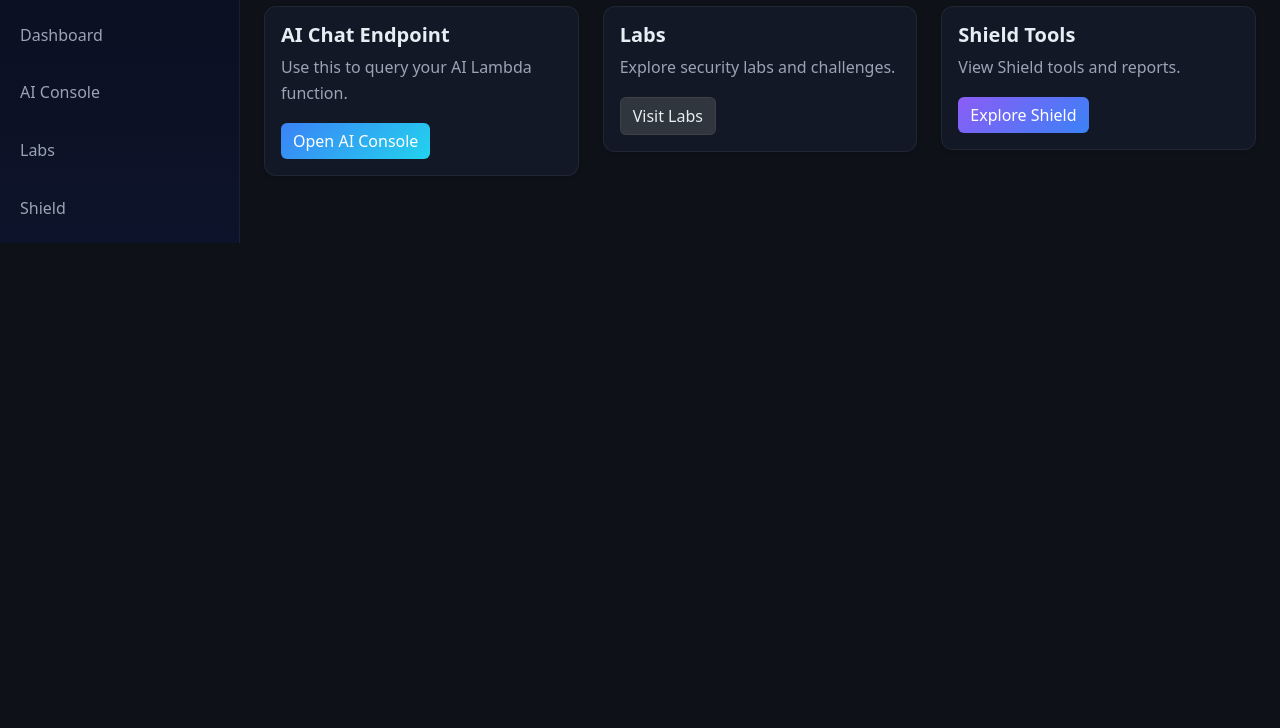
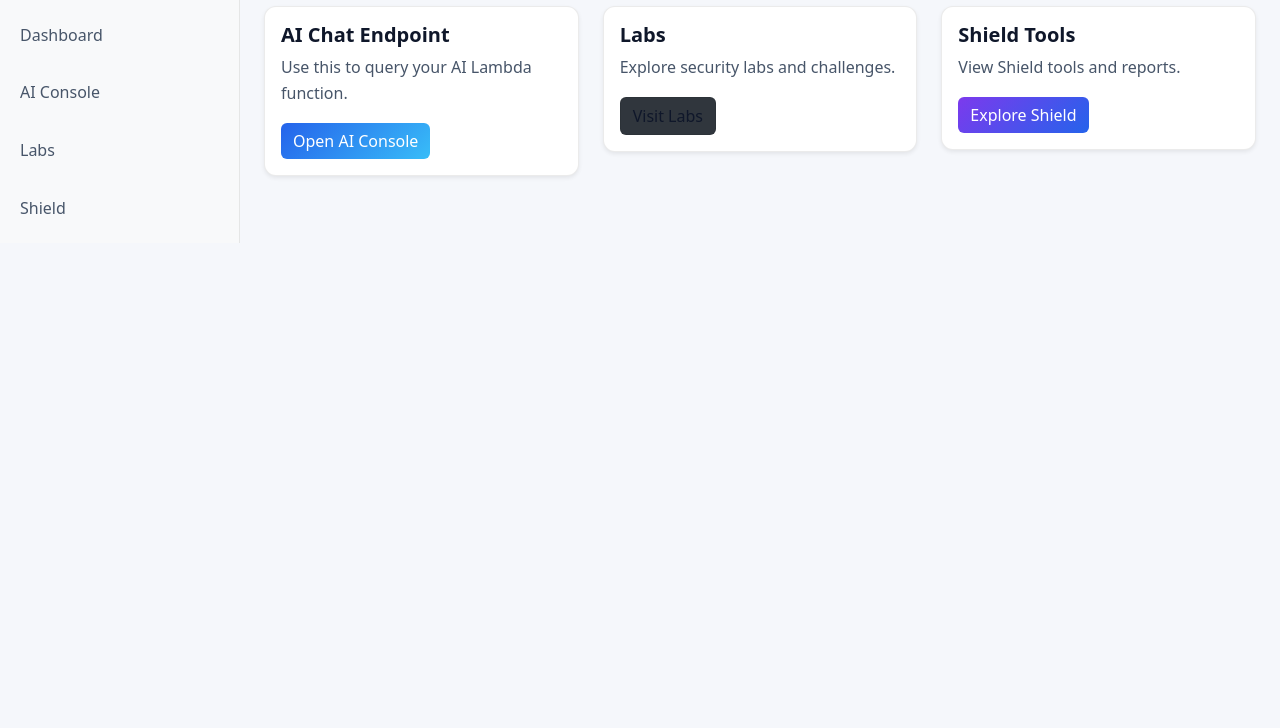
Before and after one commit to S3curethecloud/securethecloud-platform, a website: page index.html in a window 1280 px wide. Shown: the part 72-800 px from the top of the page. Drawn offline with nearby package versions, Linux system fonts and the light colour scheme.

Commit message:
✨ Light-mode card hover polish (softened glow)

```diff
--- a/index.html
+++ b/index.html
@@ -42,7 +42,7 @@
         <!-- Header actions (top right) -->
         <div class="d-flex align-items-center gap-2">
           <!-- 🍌 Theme Toggle -->
-          <button class="theme-toggle" id="themeToggle" title="Toggle theme">
+          <button id="themeToggle" class="theme-toggle" title="Toggle theme">
             🍌
           </button>
 
@@ -92,6 +92,6 @@
   <!-- Scripts -->
   <script src="https://cdn.jsdelivr.net/npm/bootstrap@5.3.0/dist/js/bootstrap.bundle.min.js"></script>
   <script src="/site/js/theme-toggle.js"></script>
-  <script src="/site/js/azure-admin.js"></script>
+  <script src="/site/azure-admin/js/azure-admin.js"></script>
 </body>
 </html>
--- a/site/css/azure-admin.css
+++ b/site/css/azure-admin.css
@@ -1,35 +1,65 @@
 /* ======================================================
-   SecureTheCloud – Azure Hybrid Dark Theme
-   ====================================================== */
+   SecureTheCloud – Azure Hybrid Theme (MGF Standard)
+   Light (default) + Dark via data-theme
+====================================================== */
 
+/* ================================
+   🌞 LIGHT MODE (DEFAULT)
+================================ */
 :root {
-  /* Core palette */
-  --bg-main: #0e1117;
-  --bg-sidebar: linear-gradient(180deg, #0a0f1f 0%, #0d132a 100%);
-  --bg-card: #121826;
+  --bg-main: #f5f7fb;
+  --bg-sidebar: #ffffff;
+  --bg-card: #ffffff;
+  --bg-card-hover: #f0f4ff;
+
+  --text-primary: #0f172a;
+  --text-secondary: #475569;
+  --text-muted: #6e7681;
+
+  --accent: #2563eb;
+  --accent-blue: #2563eb;
+  --accent-cyan: #38bdf8;
+  --accent-purple: #7c3aed;
+
+  --border-subtle: rgba(0,0,0,0.08);
+  --glow: none;
+}
+
+/* ================================
+   🌑 DARK MODE (AZURE HYBRID)
+================================ */
+[data-theme="dark"] {
+  --bg-main: radial-gradient(circle at top, #0b1220, #05070d 70%);
+  --bg-sidebar: linear-gradient(180deg, #0a1020, #05070d);
+  --bg-card: linear-gradient(180deg, #111827, #0b1220);
   --bg-card-hover: #18203a;
 
-  --text-primary: #e6edf3;
-  --text-secondary: #9ba3b4;
+  --text-primary: #e5e7eb;
+  --text-secondary: #9ca3af;
   --text-muted: #6e7681;
 
+  --accent: #38bdf8;
   --accent-blue: #3b82f6;
   --accent-cyan: #22d3ee;
   --accent-purple: #8b5cf6;
 
-  --border-subtle: rgba(255, 255, 255, 0.06);
-  --glow-soft: 0 0 0 1px rgba(59,130,246,0.25),
-               0 8px 24px rgba(0,0,0,0.45);
+  --border-subtle: rgba(255,255,255,0.06);
+  --glow: 0 0 20px rgba(56,189,248,0.15);
 }
 
-/* ---------- Base ---------- */
+/* ================================
+   BASE
+================================ */
 body {
-  background-color: var(--bg-main);
+  background: var(--bg-main);
   color: var(--text-primary);
-  font-family: system-ui, -apple-system, BlinkMacSystemFont, "Segoe UI", sans-serif;
+  font-family: system-ui, -apple-system, BlinkMacSystemFont,
+               "Segoe UI", sans-serif;
 }
 
-/* ---------- Sidebar ---------- */
+/* ================================
+   SIDEBAR
+================================ */
 .sidebar {
   min-width: 240px;
   background: var(--bg-sidebar);
@@ -51,48 +81,68 @@ body {
 
 .sidebar .nav-link:hover,
 .sidebar .nav-link.active {
-  background: rgba(59, 130, 246, 0.15);
+  background: rgba(59,130,246,0.15);
   color: var(--accent-blue);
 }
 
-/* ---------- Main Area ---------- */
+/* ================================
+   MAIN AREA
+================================ */
 .main {
-  background-color: var(--bg-main);
+  background: var(--bg-main);
 }
 
-/* ---------- Header ---------- */
+/* ================================
+   HEADER
+================================ */
 header h2 {
   font-weight: 600;
   letter-spacing: 0.3px;
 }
 
-/* ---------- Cards ---------- */
+/* ================================
+   CARDS – BASE
+================================ */
 .card {
-  background-color: var(--bg-card);
+  background: var(--bg-card);
   border: 1px solid var(--border-subtle);
   border-radius: 12px;
-  box-shadow: var(--glow-soft);
-  transition: transform 0.15s ease, box-shadow 0.15s ease, background 0.15s ease;
+  box-shadow: var(--glow);
+  transition: transform 0.15s ease,
+              box-shadow 0.15s ease,
+              background 0.15s ease;
 }
 
+/* ================================
+   ✨ CARDS – HOVER (DEFAULT)
+================================ */
 .card:hover {
   transform: translateY(-2px);
-  background-color: var(--bg-card-hover);
+  background: var(--bg-card-hover);
   box-shadow:
     0 0 0 1px rgba(59,130,246,0.35),
     0 12px 32px rgba(0,0,0,0.6);
 }
 
-.card-title {
+.card h5 {
   color: var(--text-primary);
   font-weight: 600;
 }
 
-.card-text {
+.card p {
   color: var(--text-secondary);
 }
 
-/* ---------- Buttons ---------- */
+/* ================================
+   ⭐ OPTIONAL MICRO-POLISH (LIGHT)
+================================ */
+[data-theme="light"] .card:hover {
+  box-shadow: 0 10px 20px rgba(37, 99, 235, 0.15);
+}
+
+/* ================================
+   BUTTONS
+================================ */
 .btn-primary {
   background: linear-gradient(135deg, var(--accent-blue), var(--accent-cyan));
   border: none;
@@ -119,7 +169,9 @@ header h2 {
   color: #ffffff;
 }
 
-/* ---------- Top Right Toggle ---------- */
+/* ================================
+   🍌 THEME TOGGLE
+================================ */
 .theme-toggle {
   cursor: pointer;
   font-size: 1.25rem;
@@ -131,15 +183,3 @@ header h2 {
 .theme-toggle:hover {
   color: var(--accent-cyan);
 }
-
-/* ---------- Light Mode (optional fallback) ---------- */
-body.light {
-  --bg-main: #f6f8fa;
-  --bg-sidebar: #ffffff;
-  --bg-card: #ffffff;
-  --bg-card-hover: #f0f4ff;
-
-  --text-primary: #1f2937;
-  --text-secondary: #4b5563;
-  --border-subtle: rgba(0,0,0,0.08);
-}
```
